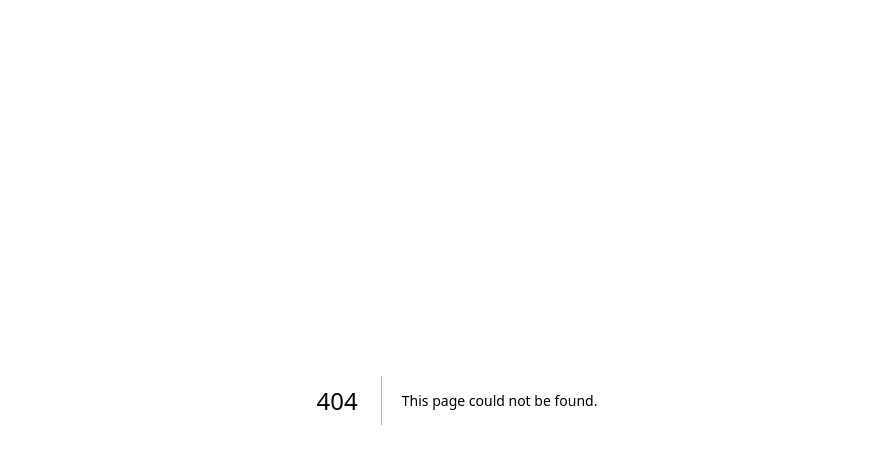
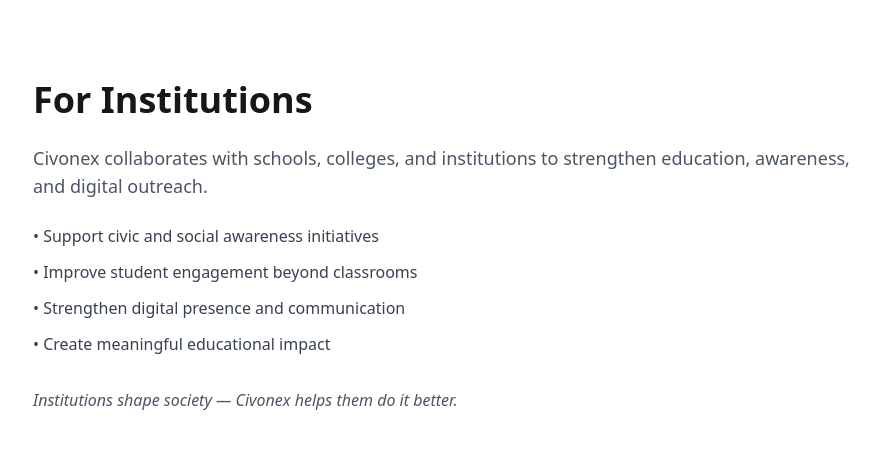
Before and after one commit to civonexteam/civonex-website, a Next.js app: page /institutions in a window 1280 px wide. Before the commit this address had no page. Shown: the top 464 px of the page, without its empty margins (183-1063 px from the left). Built offline with nearby package versions, Linux system fonts and the light colour scheme.

Commit message:
Add students, institutions, and civic sense pages

```diff
--- /dev/null
+++ b/app/civic-sense/page.tsx
@@ -0,0 +1,23 @@
+export default function CivicSensePage() {
+  return (
+    <main className="max-w-4xl mx-auto py-20 px-6">
+      <h1 className="text-4xl font-bold mb-6">Civic Sense Matters</h1>
+
+      <p className="text-lg text-gray-600 mb-6">
+        Civic sense is the foundation of a strong, respectful, and
+        responsible society.
+      </p>
+
+      <ul className="space-y-3 text-gray-700">
+        <li>• Awareness of rights and duties</li>
+        <li>• Respect for public spaces and systems</li>
+        <li>• Responsible digital behavior</li>
+        <li>• Active and informed citizenship</li>
+      </ul>
+
+      <p className="mt-8 text-gray-600 italic">
+        Small actions today create a better tomorrow.
+      </p>
+    </main>
+  );
+}
--- /dev/null
+++ b/app/institutions/page.tsx
@@ -0,0 +1,23 @@
+export default function InstitutionsPage() {
+  return (
+    <main className="max-w-4xl mx-auto py-20 px-6">
+      <h1 className="text-4xl font-bold mb-6">For Institutions</h1>
+
+      <p className="text-lg text-gray-600 mb-6">
+        Civonex collaborates with schools, colleges, and institutions to
+        strengthen education, awareness, and digital outreach.
+      </p>
+
+      <ul className="space-y-3 text-gray-700">
+        <li>• Support civic and social awareness initiatives</li>
+        <li>• Improve student engagement beyond classrooms</li>
+        <li>• Strengthen digital presence and communication</li>
+        <li>• Create meaningful educational impact</li>
+      </ul>
+
+      <p className="mt-8 text-gray-600 italic">
+        Institutions shape society — Civonex helps them do it better.
+      </p>
+    </main>
+  );
+}
--- /dev/null
+++ b/app/students/page.tsx
@@ -0,0 +1,23 @@
+export default function StudentsPage() {
+  return (
+    <main className="max-w-4xl mx-auto py-20 px-6">
+      <h1 className="text-4xl font-bold mb-6">For Students</h1>
+
+      <p className="text-lg text-gray-600 mb-6">
+        Civonex helps students grow beyond academics by building awareness,
+        responsibility, and real-world understanding.
+      </p>
+
+      <ul className="space-y-3 text-gray-700">
+        <li>• Learn civic responsibility and social awareness</li>
+        <li>• Understand how systems and society work</li>
+        <li>• Build digital literacy for the modern world</li>
+        <li>• Prepare for life, not just exams</li>
+      </ul>
+
+      <p className="mt-8 text-gray-600 italic">
+        Because education is not just about marks — it’s about mindset.
+      </p>
+    </main>
+  );
+}
```
